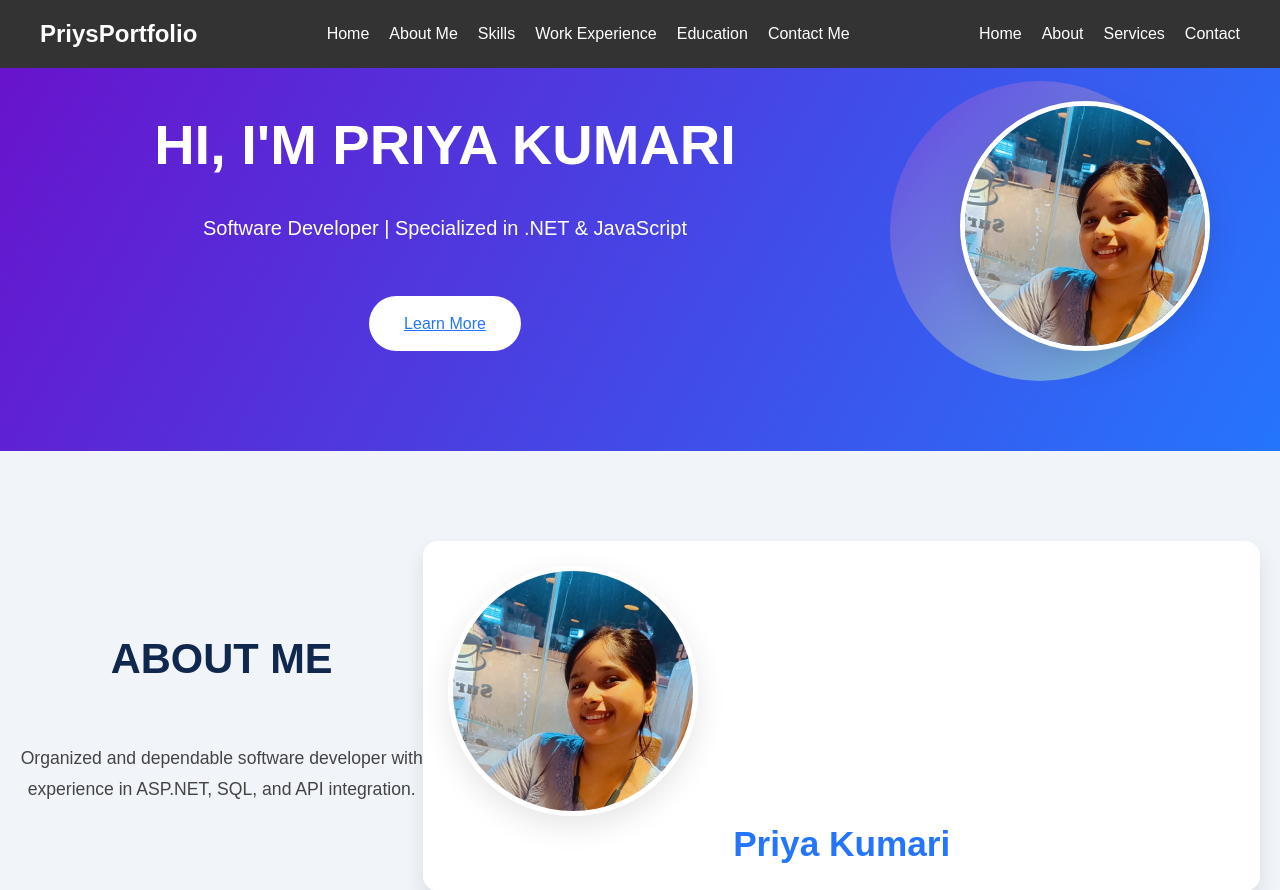
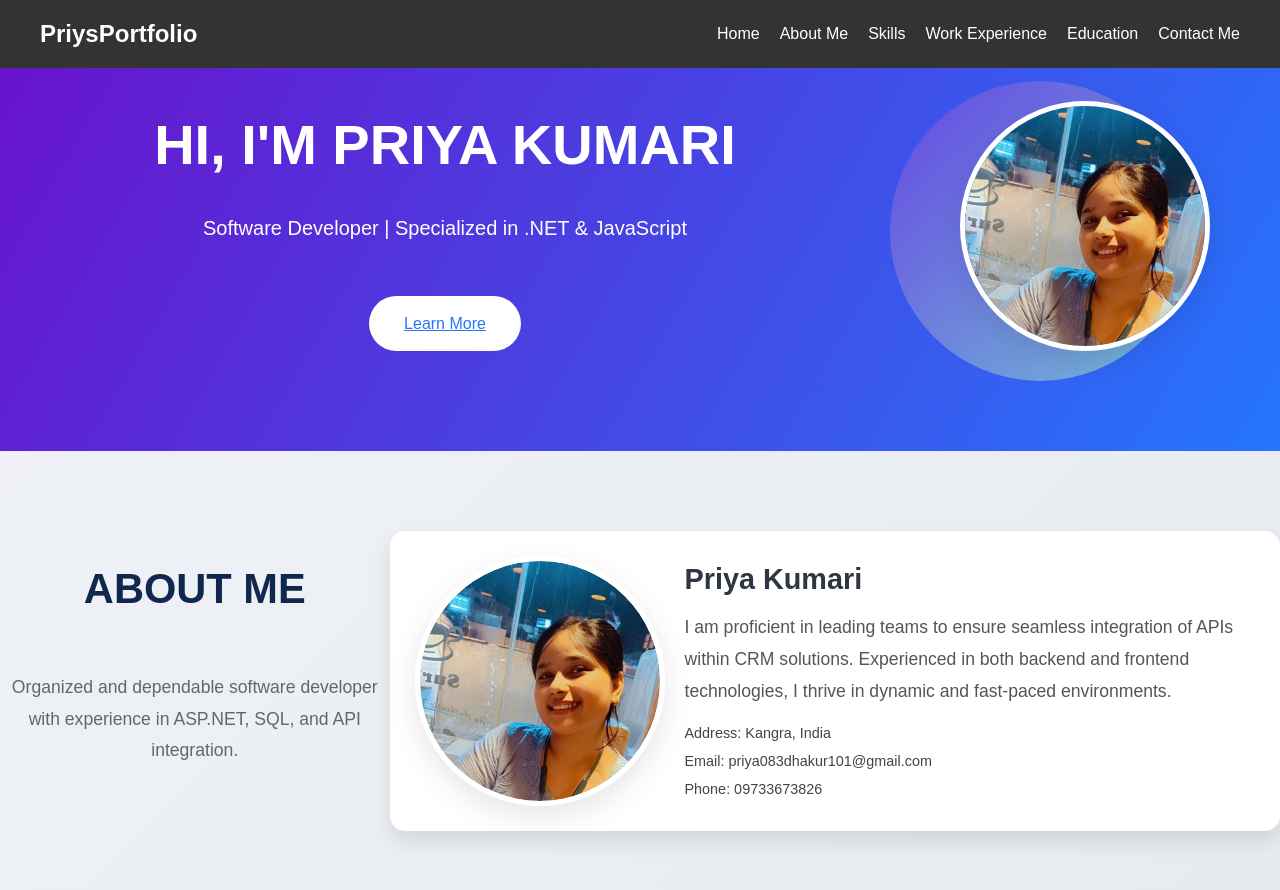
Before and after one commit to priya4042/Priya_Portfolio, a plain HTML site: page index.html in a window 1280 px wide. Shown: the top 890 px of the page. Drawn offline with nearby package versions, Linux system fonts and the light colour scheme.

Commit message:
Update styles.css

```diff
--- a/styles.css
+++ b/styles.css
@@ -89,6 +89,7 @@ p {
 }
 
 /* Navbar styling */
+/* Navbar styling */
 .navbar {
   background-color: #333;
   position: absolute;
@@ -108,7 +109,7 @@ p {
   text-decoration: none;
 }
 
-.navbar ul {
+.navbar .nav-links {
   list-style-type: none;
   margin: 0;
   padding: 0;
@@ -116,18 +117,18 @@ p {
   justify-content: flex-end;
 }
 
-.navbar ul li {
+.navbar .nav-links li {
   margin-left: 20px;
 }
 
-.navbar ul li a {
+.navbar .nav-links li a {
   color: #fff;
   text-decoration: none;
   font-size: 16px;
   transition: color 0.3s;
 }
 
-.navbar ul li a:hover {
+.navbar .nav-links li a:hover {
   color: #2575fc;
 }
 
@@ -146,32 +147,72 @@ p {
   transition: 0.4s;
 }
 
-/* Responsive styles */
+/* Close button styling */
+.close-btn {
+  font-size: 30px;
+  color: #fff;
+  position: absolute;
+  top: 20px;
+  right: 20px;
+  cursor: pointer;
+  transition: color 0.3s;
+}
+
+.close-btn:hover {
+  color: #2575fc;
+}
+
+/* Sidebar styling updates */
+.sidebar {
+  position: fixed;
+  top: 0;
+  right: -300px; /* Hidden by default */
+  width: 250px;
+  height: 100%;
+  background-color: rgba(51, 51, 51, 0.9);
+  transition: right 0.3s ease-in-out;
+  z-index: 99;
+}
+
+.sidebar-links {
+  list-style-type: none;
+  padding: 60px 20px 20px; /* Added padding at the top for the close button */
+  margin: 0;
+}
+
+.sidebar-links li {
+  margin-bottom: 20px;
+}
+
+.sidebar-links li a {
+  color: #fff;
+  text-decoration: none;
+  font-size: 18px;
+  display: block;
+  transition: color 0.3s;
+}
+
+.sidebar-links li a:hover {
+  color: #2575fc;
+}
+
+/* Show sidebar */
+.navbar.active .sidebar {
+  right: 0;
+}
+
+/* Responsive styling */
 @media screen and (max-width: 768px) {
   .navbar .nav-links {
-    position: absolute;
-    top: 73px;
-    right: 0;
-    height: 100vh;
-    width: 100%;
-    background-color: rgba(51, 51, 51, 0.9);
-    flex-direction: column;
-    align-items: center;
-    display: none;
-  }
-
-  .navbar .nav-links li {
-    margin: 15px 0;
+    display: none; /* Hide normal links */
   }
 
   .navbar .hamburger {
     display: flex;
   }
+}
 
-  .navbar.active .nav-links {
-    display: flex;
-  }
-}
+
 
 
 /* Media Query for smaller screens */
@@ -312,19 +353,65 @@ p {
 }
 
 /* About Section */
+/* About Section Styles */
 .about-section {
-  padding: 70px 20px;
-  background-color: #f1f4f8;
+  padding: 60px 0;
+}
+
+.section-title {
   text-align: center;
-  transition: background-color 0.3s ease;
+  margin-bottom: 40px;
+}
+
+.section-title h2 {
+  font-size: 2.5rem;
+  margin-bottom: 10px;
+}
+
+.section-title p {
+  font-size: 1.1rem;
+  color: #666;
+}
+
+.about-content {
+  display: flex;
+  align-items: center;
+  gap: 20px;
+}
+
+.profile-image img {
+  border-radius: 50%;
+  width: 150px;
+  height: 150px;
+  object-fit: cover;
+}
+
+.about-text {
+  flex: 1;
 }
 
 .about-text h3 {
-  font-size: 2.2rem;
-  color: #2575fc;
-  margin-bottom: 20px;
-  animation: fadeInUp 1.2s ease;
+  font-size: 1.8rem;
+  margin-bottom: 10px;
 }
+
+.about-text p {
+  font-size: 1rem;
+  color: #333;
+  line-height: 1.6;
+  margin-bottom: 15px;
+}
+
+.contact-info {
+  list-style-type: none;
+  padding: 0;
+}
+
+.contact-info li {
+  font-size: 0.9rem;
+  margin-bottom: 5px;
+}
+
 
 @keyframes fadeInUp {
   0% { opacity: 0; transform: translateY(30px); }
@@ -568,3 +655,25 @@ p {
     margin-top: 20px;
   }
 }
+
+/* Media Query for responsive adjustments */
+@media (max-width: 768px) {
+  .container {
+    flex-direction: column;
+    text-align: center;
+  }
+
+  .profile-image-container {
+    margin-top: 20px;
+  }
+
+  .profile-image {
+    max-width: 200px; /* Adjust for smaller screens */
+  }
+}
+
+@media (max-width: 480px) {
+  .profile-image {
+    max-width: 150px; /* Further adjustment for very small screens */
+  }
+}
```
